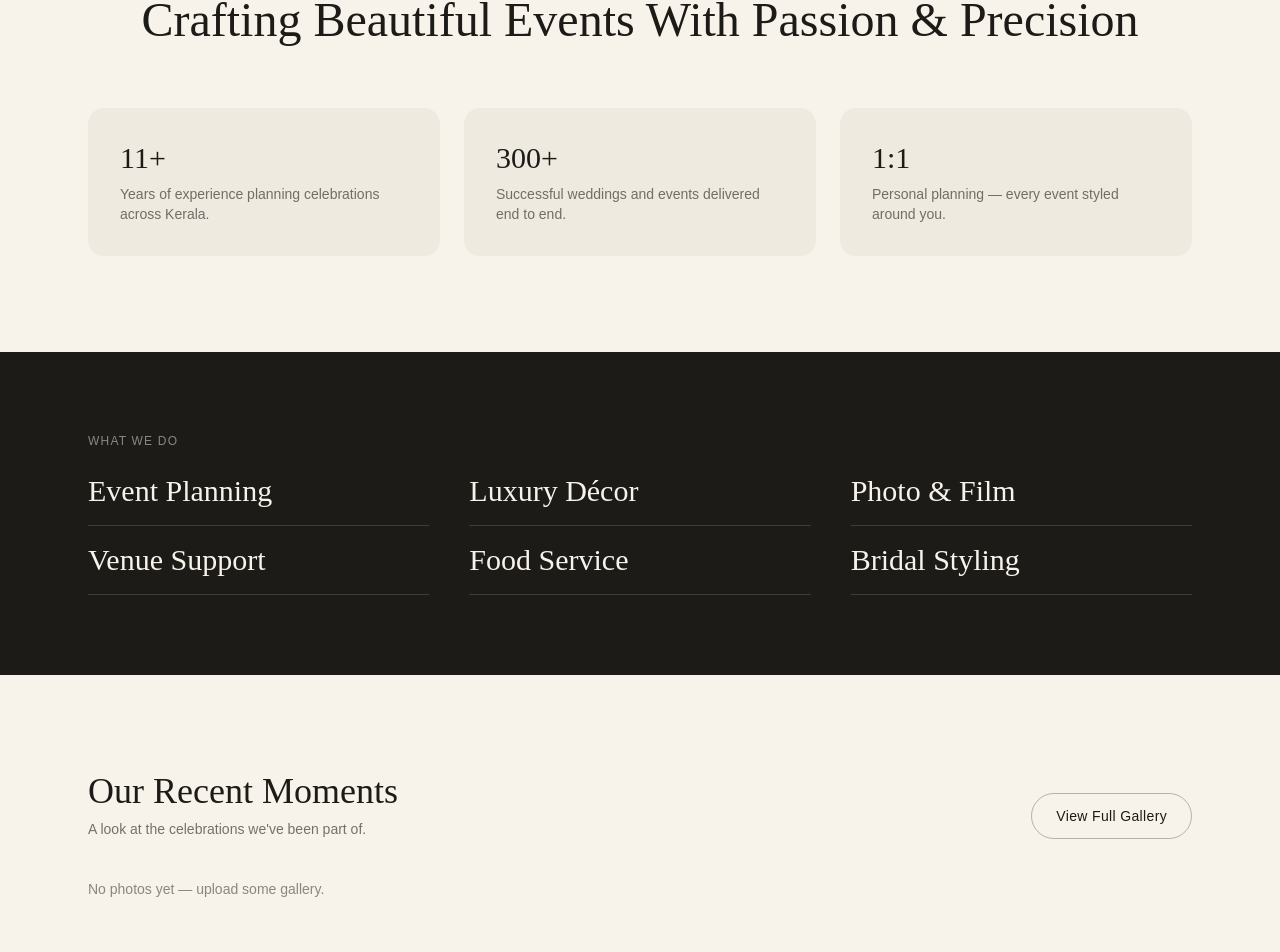
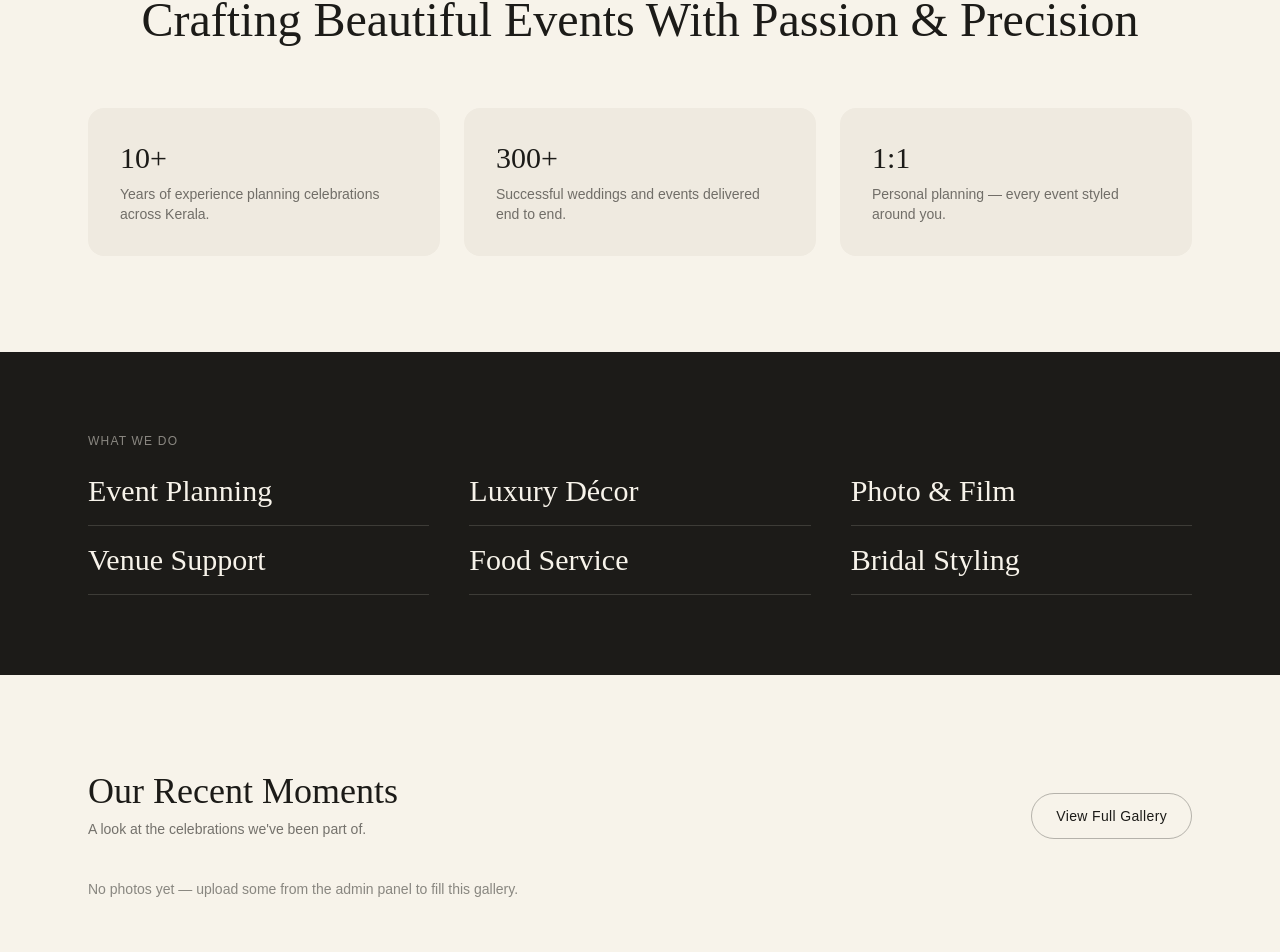
Before and after one commit to benx-ghub/merryevents.in, a Next.js app: page / in a window 1280 px wide. Shown: the part 752-1704 px from the top of the page. Built offline with nearby package versions, Linux system fonts and the light colour scheme.

Commit message:
Implement featured photo and update experience display
Added featured photo logic to display a hero image and updated experience years.

```diff
--- a/app/page.tsx
+++ b/app/page.tsx
@@ -2,6 +2,7 @@ import Image from 'next/image';
 import Link from 'next/link';
 import EnquiryForm from './components/EnquiryForm';
 import { getPhotos } from '../lib/photos';
+import { getFeaturedUrl } from '../lib/featured';
 
 export const revalidate = 0;
 
@@ -16,6 +17,9 @@ const services = [
 
 export default async function Home() {
   const photos = await getPhotos();
+  const featuredUrl = await getFeaturedUrl();
+  const featured = photos.find((p) => p.url === featuredUrl);
+  const heroPhoto = featured || photos[0];
   const preview = photos.slice(0, 6);
 
   return (
@@ -38,9 +42,9 @@ export default async function Home() {
         </div>
         <div className="relative min-h-[360px] md:min-h-0 border-t md:border-t-0 md:border-l border-ink/10 flex items-center justify-center p-10 bg-clay/30">
           <div className="relative w-full max-w-sm aspect-[4/5] rounded-2xl overflow-hidden shadow-xl rotate-1 bg-stone">
-            {preview[0] ? (
+            {heroPhoto ? (
               <Image
-                src={preview[0].url}
+                src={heroPhoto.url}
                 alt=""
                 fill
                 className="object-cover"
@@ -62,7 +66,7 @@ export default async function Home() {
 
         <div className="mt-16 grid md:grid-cols-3 gap-6 items-stretch text-left">
           <div className="bg-stone rounded-2xl p-8">
-            <p className="font-display text-3xl mb-2">11+</p>
+            <p className="font-display text-3xl mb-2">10+</p>
             <p className="text-ink/60 text-sm">Years of experience planning celebrations across Kerala.</p>
           </div>
           <div className="bg-stone rounded-2xl p-8">
@@ -108,7 +112,7 @@ export default async function Home() {
 
         {preview.length === 0 ? (
           <p className="text-ink/50 text-sm">
-            No photos yet — upload some
+            No photos yet — upload some from the admin panel to fill this
             gallery.
           </p>
         ) : (
```
